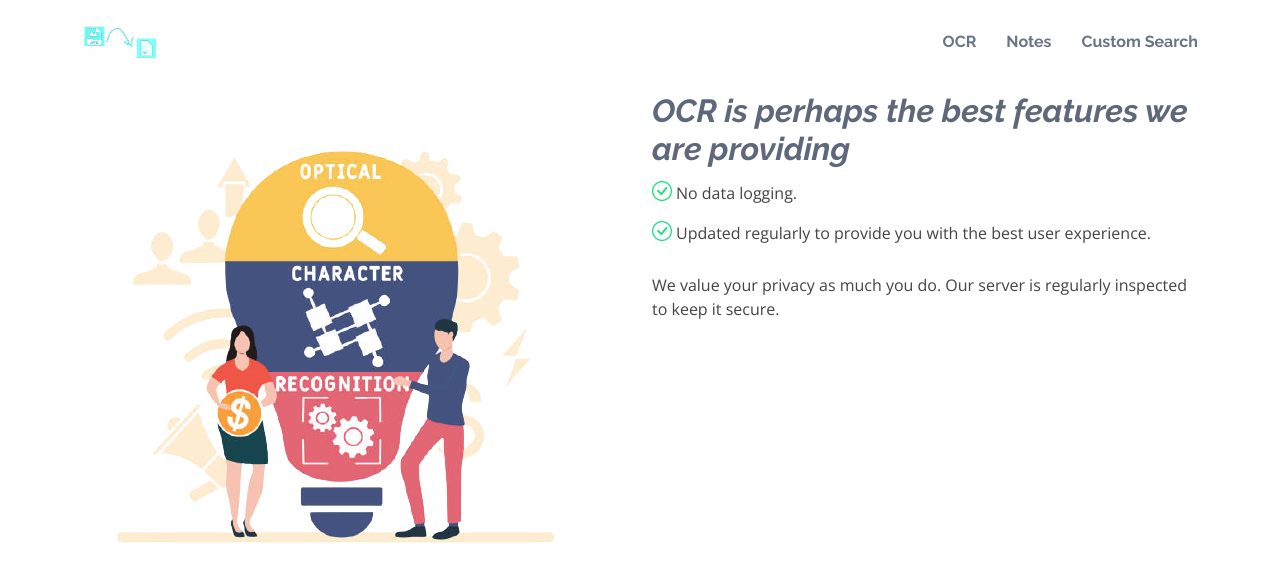
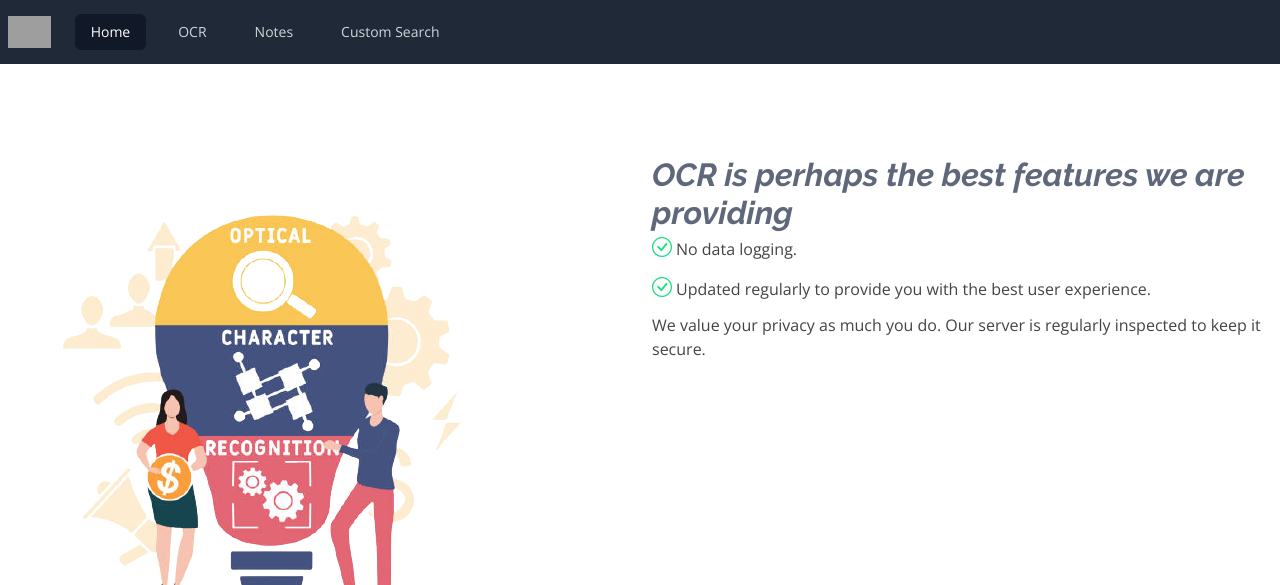
Before and after one commit to soham4abc/HackIndia-XYZ, a PHP site: page / in a window 1280 px wide. Shown: the top 585 px of the page. Run offline with PHP 8.4, Linux system fonts and the light colour scheme; some libraries are stand-ins or nearby versions; grey boxes are pictures that could not be loaded.

Commit message:
Navbar updated

```diff
--- a/Frontend/assets/css/style.css
+++ b/Frontend/assets/css/style.css
@@ -302,6 +302,9 @@ h1, h2, h3, h4, h5, h6 {
 
 /* Features section ends here */
 
+/* OCR section starts here */
+
+/* OCR section ends here */
 /*--------------------------------------------------------------
 # Hero Section
 --------------------------------------------------------------*/
--- a/Frontend/index.php
+++ b/Frontend/index.php
@@ -24,13 +24,14 @@
 
   <!-- Template Main CSS File -->
   <link href="assets/css/style.css" rel="stylesheet">
-
+  <!-- Tailwind CSS -->
+  <script src="https://cdn.tailwindcss.com"></script>
 </head>
 
 <body>
 
   <!-- ======= Header ======= -->
-  <header id="header" class="fixed-top">
+  <!-- <header id="header" class="fixed-top">
     <div class="container d-flex align-items-center justify-content-between">
       <a href="#hero" class="logo"><img src="PicsArt_12-11-06.58.40.jpg" alt="logo" class="img-fluid"></a>
 
@@ -41,10 +42,77 @@
           <li><a class="nav-link scrollto" href="./custom-search.php">Custom Search</a></li>
         </ul>
         <i class="bi bi-list mobile-nav-toggle"></i>
-      </nav><!-- .navbar -->
+      </nav>
 
     </div>
-  </header><!-- End Header -->
+  </header> -->
+  <!-- End Header -->
+
+<!-- This example requires Tailwind CSS v2.0+ -->
+<nav class="bg-gray-800">
+  <div class="max-w-7xl mx-auto px-2 sm:px-6 lg:px-8">
+    <div class="relative flex items-center justify-between h-16">
+      <div class="absolute inset-y-0 left-0 flex items-center sm:hidden">
+        <!-- Mobile menu button-->
+        <button type="button" class="inline-flex items-center justify-center p-2 rounded-md text-gray-400 hover:text-white hover:bg-gray-700 focus:outline-none focus:ring-2 focus:ring-inset focus:ring-white" aria-controls="mobile-menu" aria-expanded="false">
+          <span class="sr-only">Open main menu</span>
+          <!--
+            Icon when menu is closed.
+
+            Heroicon name: outline/menu
+
+            Menu open: "hidden", Menu closed: "block"
+          -->
+          <svg class="block h-6 w-6" xmlns="http://www.w3.org/2000/svg" fill="none" viewBox="0 0 24 24" stroke="currentColor" aria-hidden="true">
+            <path stroke-linecap="round" stroke-linejoin="round" stroke-width="2" d="M4 6h16M4 12h16M4 18h16" />
+          </svg>
+          <!--
+            Icon when menu is open.
+
+            Heroicon name: outline/x
+
+            Menu open: "block", Menu closed: "hidden"
+          -->
+          <svg class="hidden h-6 w-6" xmlns="http://www.w3.org/2000/svg" fill="none" viewBox="0 0 24 24" stroke="currentColor" aria-hidden="true">
+            <path stroke-linecap="round" stroke-linejoin="round" stroke-width="2" d="M6 18L18 6M6 6l12 12" />
+          </svg>
+        </button>
+      </div>
+      <div class="flex-1 flex items-center justify-center sm:items-stretch sm:justify-start">
+        <div class="flex-shrink-0 flex items-center">
+          <img class="hidden lg:block h-8 w-auto" src="./OCR icon.png" alt="Workflow">
+        </div>
+        <div class="hidden sm:block sm:ml-6">
+          <div class="flex space-x-4">
+            <!-- Current: "bg-gray-900 text-white", Default: "text-gray-300 hover:bg-gray-700 hover:text-white" -->
+            <a href="/" class="bg-gray-900 text-white px-3 py-2 rounded-md text-sm font-medium" aria-current="page">Home</a>
+
+            <a href="./ocr.php" class="text-gray-300 hover:bg-gray-700 hover:text-white px-3 py-2 rounded-md text-sm font-medium">OCR</a>
+
+            <a href="#" class="text-gray-300 hover:bg-gray-700 hover:text-white px-3 py-2 rounded-md text-sm font-medium">Notes</a>
+
+            <a href="./custom-search.php" class="text-gray-300 hover:bg-gray-700 hover:text-white px-3 py-2 rounded-md text-sm font-medium">Custom Search</a>
+          </div>
+        </div>
+      </div>
+    </div>
+  </div>
+
+  <!-- Mobile menu, show/hide based on menu state. -->
+  <div class="sm:hidden" id="mobile-menu">
+    <div class="px-2 pt-2 pb-3 space-y-1">
+      <!-- Current: "bg-gray-900 text-white", Default: "text-gray-300 hover:bg-gray-700 hover:text-white" -->
+      <a href="#" class="bg-gray-900 text-white block px-3 py-2 rounded-md text-base font-medium" aria-current="page">Dashboard</a>
+
+      <a href="#" class="text-gray-300 hover:bg-gray-700 hover:text-white block px-3 py-2 rounded-md text-base font-medium">OCR</a>
+
+      <a href="#" class="text-gray-300 hover:bg-gray-700 hover:text-white block px-3 py-2 rounded-md text-base font-medium">Notes</a>
+
+      <a href="#" class="text-gray-300 hover:bg-gray-700 hover:text-white block px-3 py-2 rounded-md text-base font-medium">Custom Search</a>
+    </div>
+  </div>
+</nav>
+
 
 
 
```
